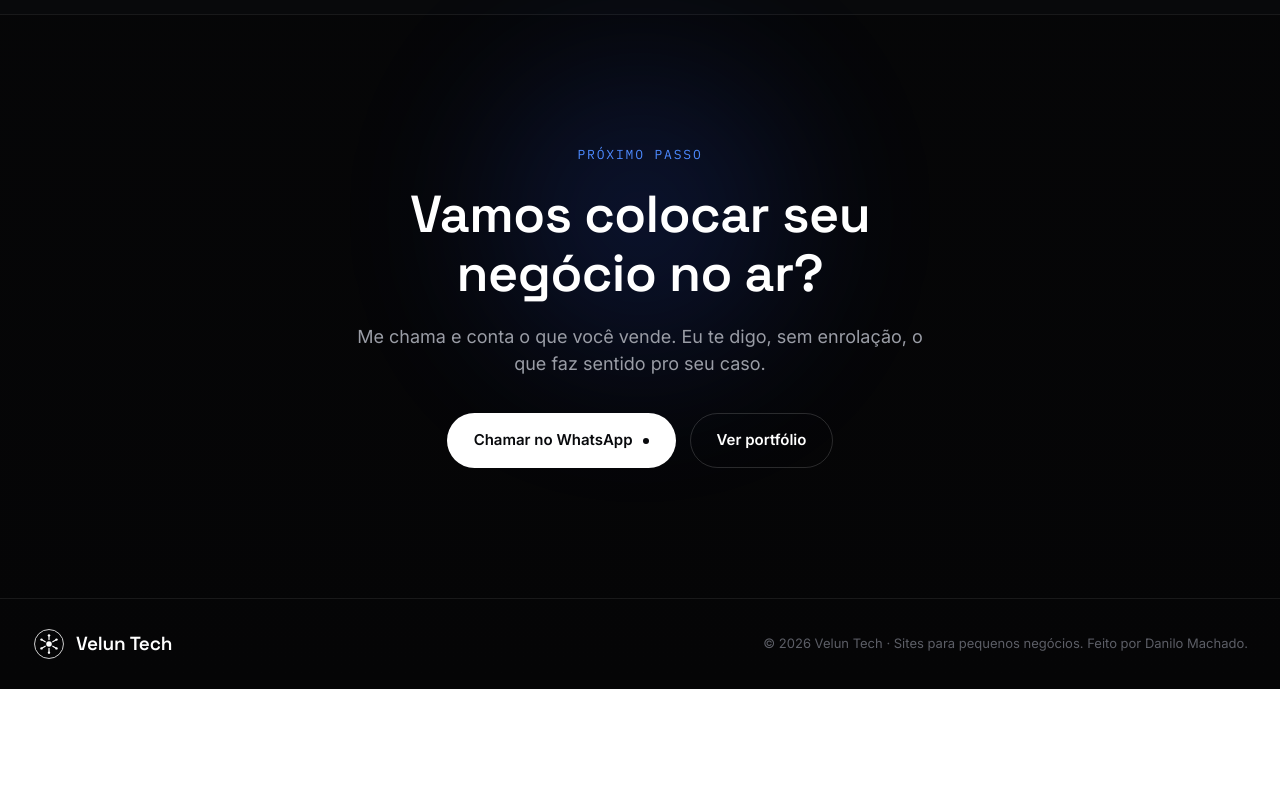
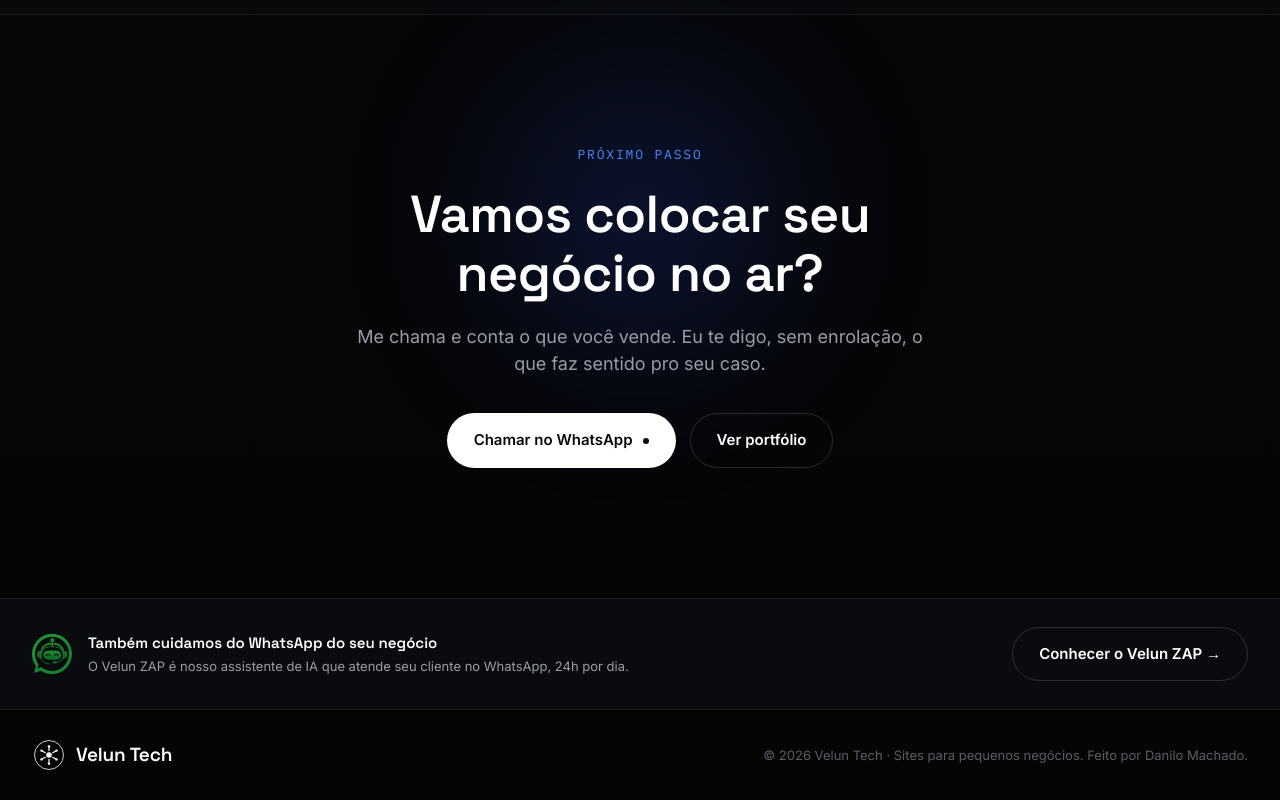
Before and after one commit to danmachado3105/Velun-Tech, a plain HTML site: page index.html in a window 1280 px wide. Shown: the part 6060-6860 px from the top of the page. Before the commit the page ends 6749 px from the top, so only its background shows below. Drawn offline with Linux system fonts and the light colour scheme.

Commit message:
Adicionando Seção do meu outro site

```diff
--- a/index.html
+++ b/index.html
@@ -465,6 +465,20 @@
     </div>
   </section>
 
+  <!-- ====== VELUN ZAP (cross-promo) ====== -->
+  <section class="cross-promo">
+    <div class="section-inner cross-promo-inner">
+      <div class="cross-promo-content">
+        <img src="assets/velunzap-logo.png" alt="Velun ZAP" class="cross-promo-logo">
+        <div class="cross-promo-text">
+          <p class="cross-promo-title">Também cuidamos do WhatsApp do seu negócio</p>
+          <p class="cross-promo-desc">O Velun ZAP é nosso assistente de IA que atende seu cliente no WhatsApp, 24h por dia.</p>
+        </div>
+      </div>
+      <a href="https://velunzap.netlify.app/" target="_blank" rel="noopener" class="btn btn-ghost cross-promo-btn">Conhecer o Velun ZAP →</a>
+    </div>
+  </section>
+
 </main>
 
 <!-- ====== FOOTER ====== -->
--- a/style.css
+++ b/style.css
@@ -1250,6 +1250,62 @@ img { max-width: 100%; display: block; }
 .cta-final .hero-actions { justify-content: center; }
 
 /* ============================================
+   Velun ZAP (cross-promo)
+   ============================================ */
+.cross-promo {
+  border-top: 1px solid var(--border);
+  background: var(--bg-raised);
+  padding: 28px 0;
+}
+
+.cross-promo-inner {
+  display: flex;
+  align-items: center;
+  justify-content: space-between;
+  gap: 20px;
+  flex-wrap: wrap;
+}
+
+.cross-promo-content {
+  display: flex;
+  align-items: center;
+  gap: 16px;
+}
+
+.cross-promo-logo {
+  width: 40px;
+  height: 40px;
+  flex-shrink: 0;
+}
+
+.cross-promo-title {
+  font-family: var(--font-display);
+  font-weight: 600;
+  font-size: 15px;
+  color: var(--text-primary);
+}
+
+.cross-promo-desc {
+  font-size: 13px;
+  color: var(--text-secondary);
+  margin-top: 2px;
+}
+
+.cross-promo-btn {
+  white-space: nowrap;
+  flex-shrink: 0;
+}
+
+@media (max-width: 700px) {
+  .cross-promo-inner {
+    flex-direction: column;
+    text-align: center;
+  }
+  .cross-promo-content { flex-direction: column; text-align: center; }
+  .cross-promo-btn { width: 100%; justify-content: center; }
+}
+
+/* ============================================
    Footer
    ============================================ */
 .footer {
```
Also changed, not shown: assets/velunzap-logo.png (added).
